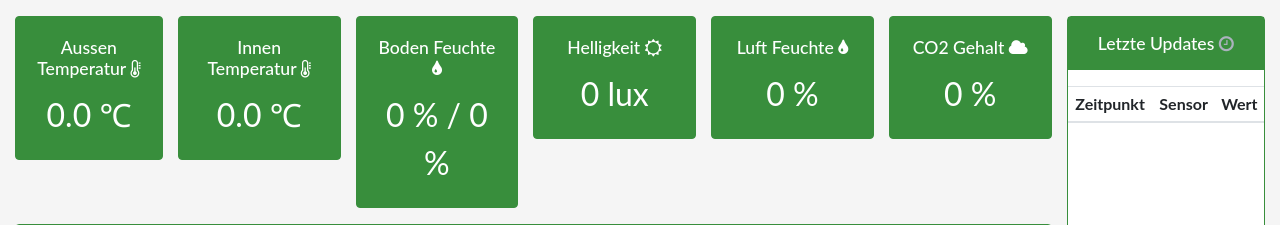
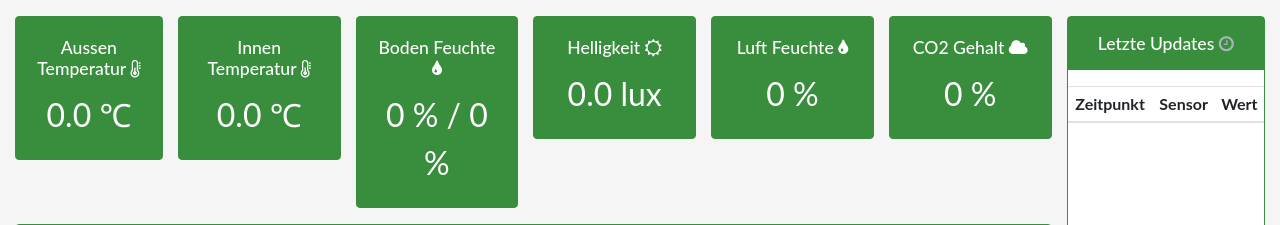
Before and after one commit to hablijack/greenhouse, a Flask app: page / in a window 1280 px wide. Shown: the part 56-281 px from the top of the page. Run offline with Flask 2, Linux system fonts and the light colour scheme; data that the repository does not hold is empty; some libraries are stand-ins or nearby versions.

Commit message:
fixed html

```diff
--- a/templates/index.html
+++ b/templates/index.html
@@ -70,7 +70,7 @@
                     <div class="card ok">
                         <div class="card-body text-center">
                             <h5 class="card-title">Helligkeit <i class="fa fa-sun-o" aria-hidden="true"></i></h5>
-                            <p class="card-text" id="last-light">{{ current.light_inside | default(0, true) | round | int }} lux</p>
+                            <p class="card-text" id="last-light">{{ current.light_inside | default(0.0,true) }} lux</p>
                         </div>
                     </div>
                 </div>
@@ -136,7 +136,7 @@
                                     {% elif "co2" in measurement.sensor %}
                                         {{ measurement.value | default(0, true) | round | int }} %
                                     {% elif "light" in measurement.sensor %}
-                                        {{ measurement.value | default(0, true) | round | int }} lux
+                                        {{ measurement.value | default(0.0, true) }} lux
                                     {% endif %}
                                 {% endfor %}
                                 </td>
```
